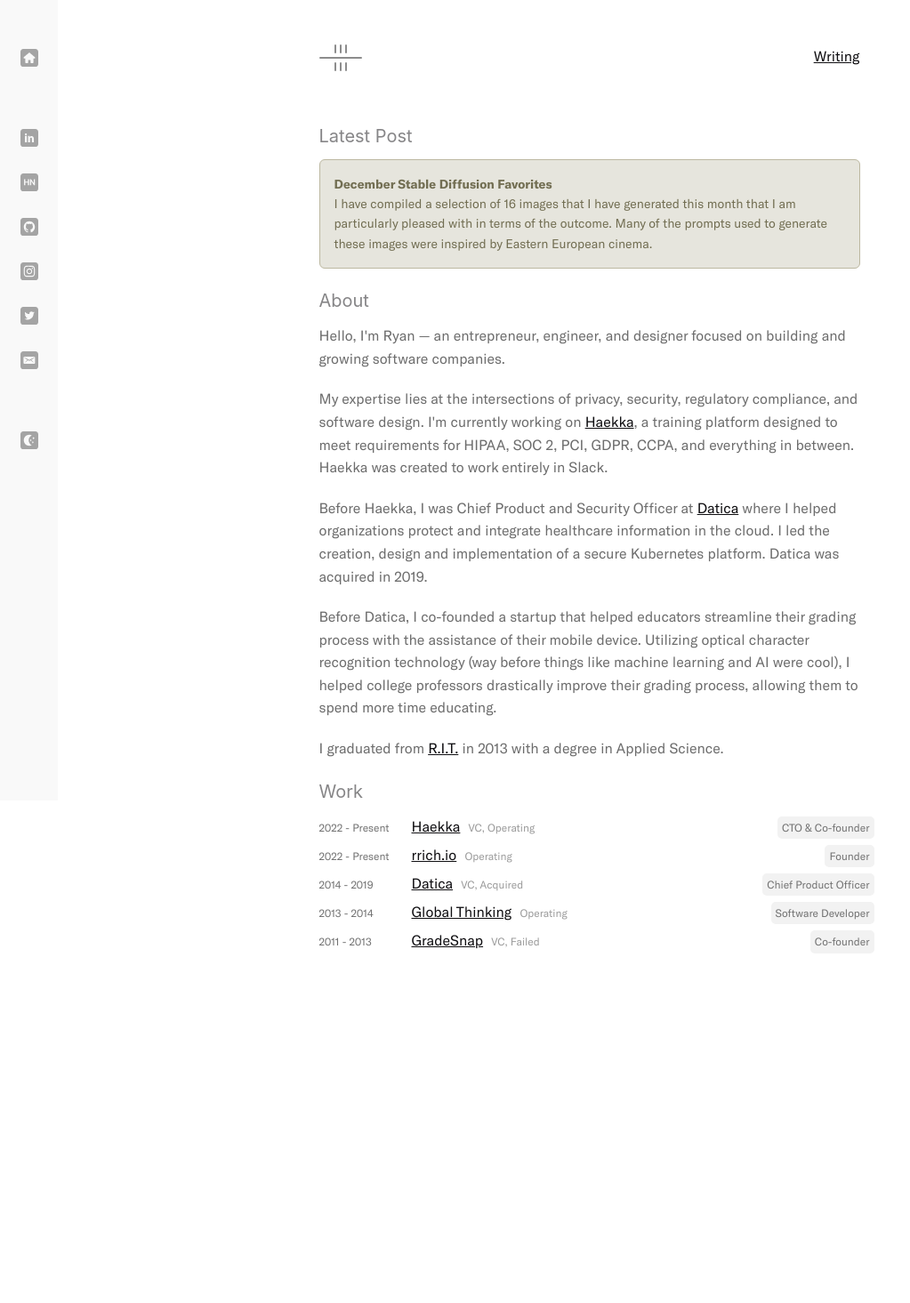
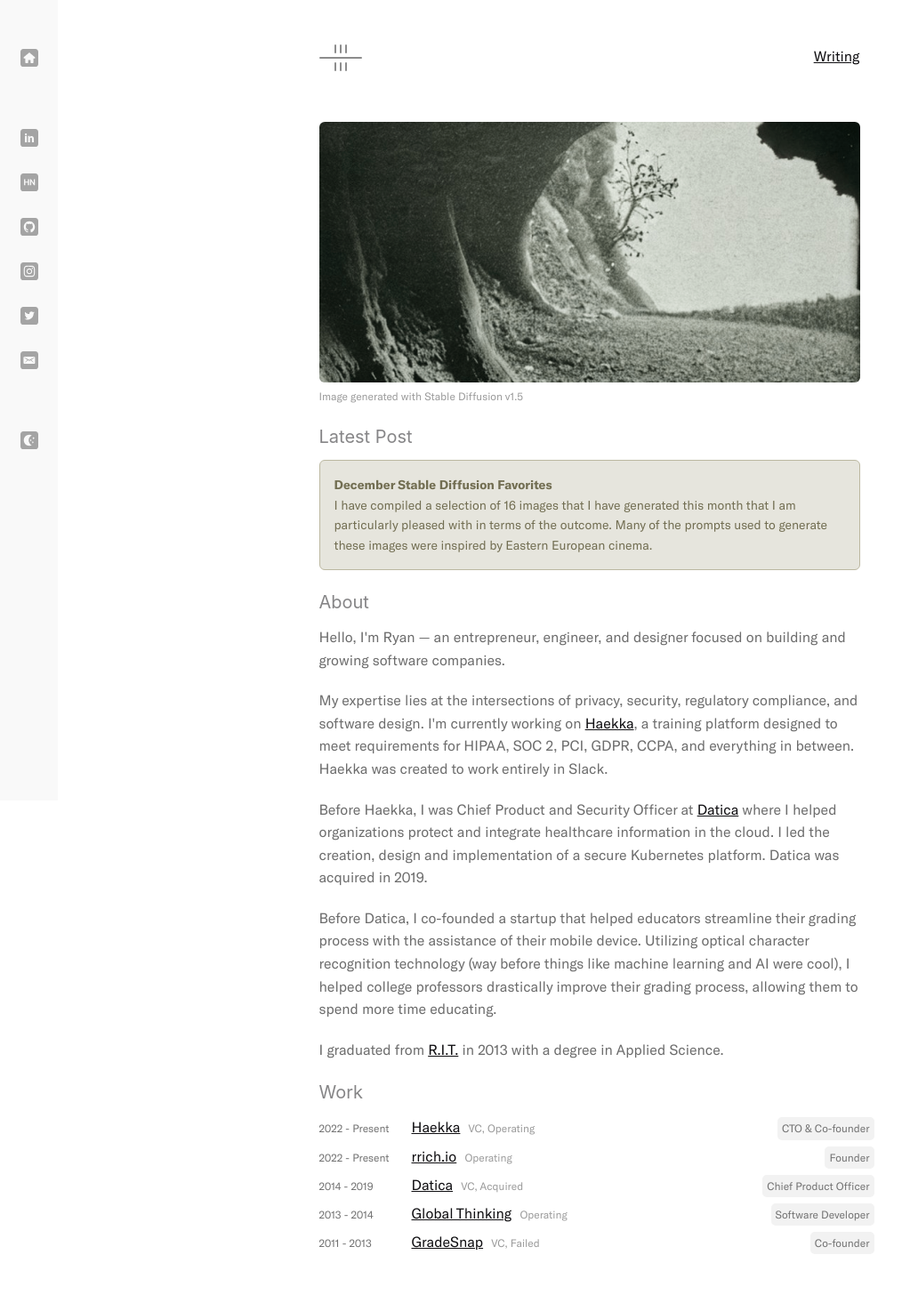
Before and after one commit to rr1000/rrich.io-01, a Jekyll site: the page built from index.html, in a window 1280 px wide. Shown: the whole page at 89% size, without its empty margins (0-1023 px from the left). Built offline with Jekyll 4.4.1, drawn with Linux system fonts in a browser that asks for light colours; some web fonts are replaced; before the commit the page ends 1127 px from its top, so only the background shows below that.

Commit message:
update: home image

```diff
--- a/_sass/main.scss
+++ b/_sass/main.scss
@@ -73,6 +73,19 @@
       }
     }
   }
+}
+
+.home-image{
+  max-width: 100%;
+  height: auto;
+  border-radius: 6px;
+}
+
+figcaption{
+  font-size: 12px;
+  color: $c_gray-1;
+  // text-transform: uppercase;
+  margin: 0 0 20px 0;
 }
 
 .content{
--- a/index.html
+++ b/index.html
@@ -7,6 +7,12 @@
 <div class="grid">
     <div class="content">
         {% include header.html %}
+        <div class="row">
+            <div class="col-xs-12">
+                <img src="/assets/images/home.png" alt="Home Image" class="home-image">
+                <figcaption>Image generated with Stable Diffusion v1.5</figcaption>
+            </div>
+        </div>
         <div class="row">
             <div class="col-xs-12">
                 <h2>Latest Post</h2>
```
Also changed, not shown: assets/images/home.png (added).
